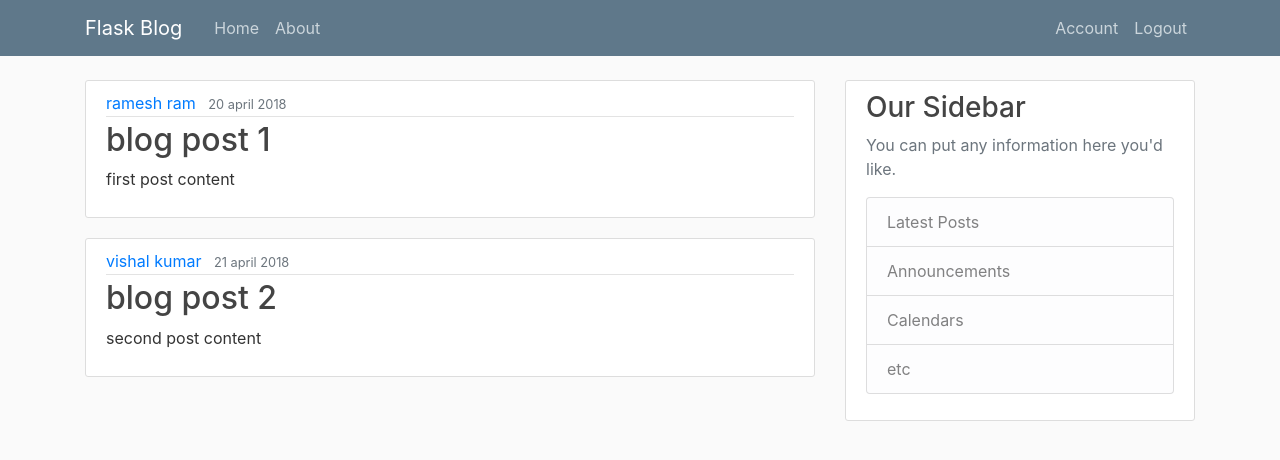
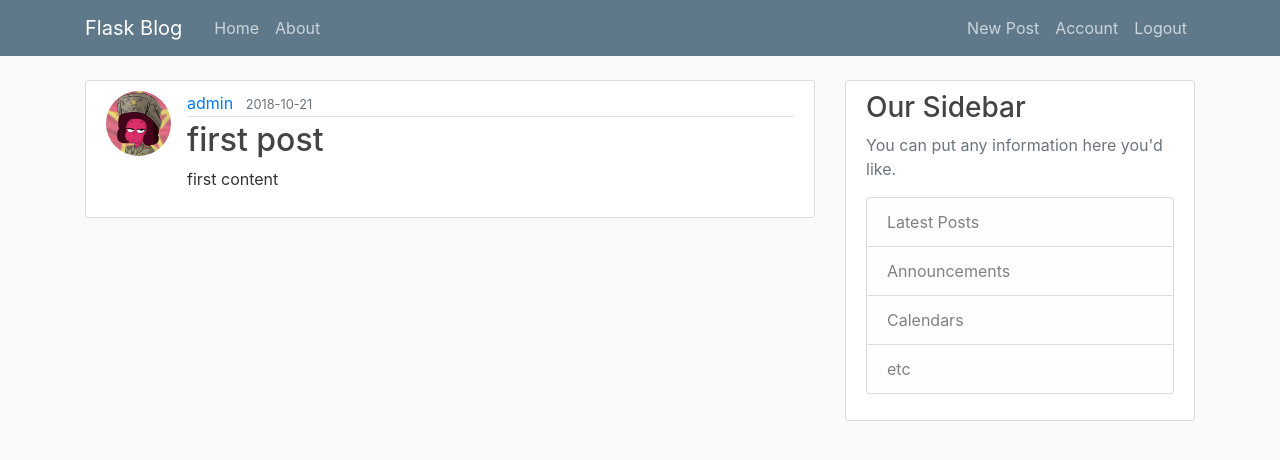
Before and after one commit to FOUR-K/flask_blog, a Flask app: page / in a window 1280 px wide. Shown: the top 460 px of the page. Run offline with Flask 2, Linux system fonts and the light colour scheme; a user stored in the database is signed in; data comes from the database, SQL or seed files in the repository; both versions use the stored data as it was after the commit; some libraries are stand-ins or nearby versions.

Commit message:
added create post

```diff
--- a/flaskblog/routes.py
+++ b/flaskblog/routes.py
@@ -1,30 +1,17 @@
 from flask import render_template, url_for, flash, redirect, request
 from flaskblog import app, db, bcrypt
-from flaskblog.forms import RegistrationForm, LoginForm, UpdateAccountForm
+from flaskblog.forms import RegistrationForm, LoginForm, UpdateAccountForm, PostForm
 from flaskblog.models import User, Post
 from flask_login import login_user ,current_user,logout_user, login_required
 import secrets
 import os
 from PIL import Image
 
-posts = [
-    {
-        'author':'ramesh ram',
-        'title':'blog post 1',
-        'content':'first post content',
-        'date_posted':'20 april 2018'
-    },
-    {
-        'author':'vishal kumar',
-        'title':'blog post 2',
-        'content':'second post content',
-        'date_posted':'21 april 2018'
-    }
-]
 
 @app.route("/")
 @app.route("/home")
 def home():
+    posts = Post.query.all()
     return render_template('home.html', posts=posts)
 
 @app.route("/about")
@@ -97,3 +84,15 @@ def account():
         form.email.data = current_user.email
     image_file = url_for('static',filename='profile_pics/' + current_user.image_file)
     return render_template('account.html', title='Account', image_file=image_file, form=form)
+
+@app.route("/post/new", methods=['GET','POST'])
+@login_required
+def new_post():
+    form = PostForm()
+    if form.validate_on_submit():
+        post = Post(title=form.title.data, content=form.content.data, author=current_user)
+        db.session.add(post)
+        db.session.commit()
+        flash('Your post has been created!','success')
+        return redirect(url_for('home'))
+    return render_template('create_post.html', title='New Post', form=form)
--- a/flaskblog/templates/home.html
+++ b/flaskblog/templates/home.html
@@ -2,10 +2,11 @@
 {% block content %}
     {% for post in posts %}
         <article class="media content-section">
+            <img class="rounded-circle article-img" src="{{ url_for('static', filename='profile_pics/' + post.author.image_file) }}">
                 <div class="media-body">
                 <div class="article-metadata">
-                    <a class="mr-2" href="#">{{ post.author }}</a>
-                    <small class="text-muted">{{ post.date_posted }}</small>
+                    <a class="mr-2" href="#">{{ post.author.username }}</a>
+                    <small class="text-muted">{{ post.date_posted.strftime('%Y-%m-%d') }}</small>
                 </div>
                 <h2><a class="article-title" href="#">{{ post.title }}</a></h2>
                 <p class="article-content">{{ post.content }}</p>
--- a/flaskblog/templates/layout.html
+++ b/flaskblog/templates/layout.html
@@ -31,6 +31,7 @@
                       <!-- Navbar Right Side -->
                       <div class="navbar-nav">
                         {% if current_user.is_authenticated %}
+                          <a class="nav-item nav-link" href="{{ url_for('new_post') }}">New Post</a>
                           <a class="nav-item nav-link" href="{{ url_for('account') }}">Account</a>
                           <a class="nav-item nav-link" href="{{ url_for('logout') }}">Logout</a>
                         {% else %}
```
Also changed, not shown: flaskblog/forms.py (+6 -1 lines), flaskblog/templates/create_post.html (added, +40 -0 lines), flaskblog/site.db.
